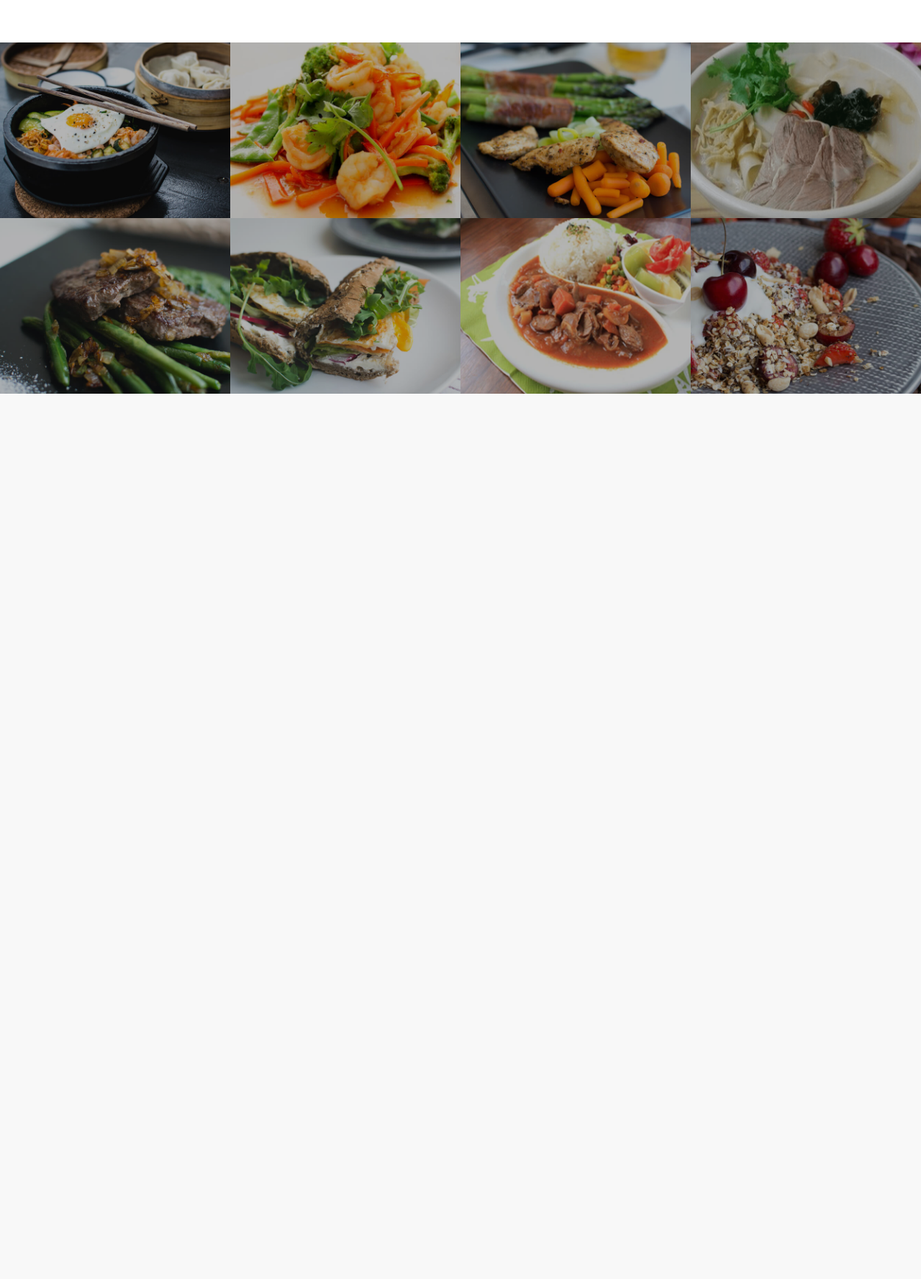
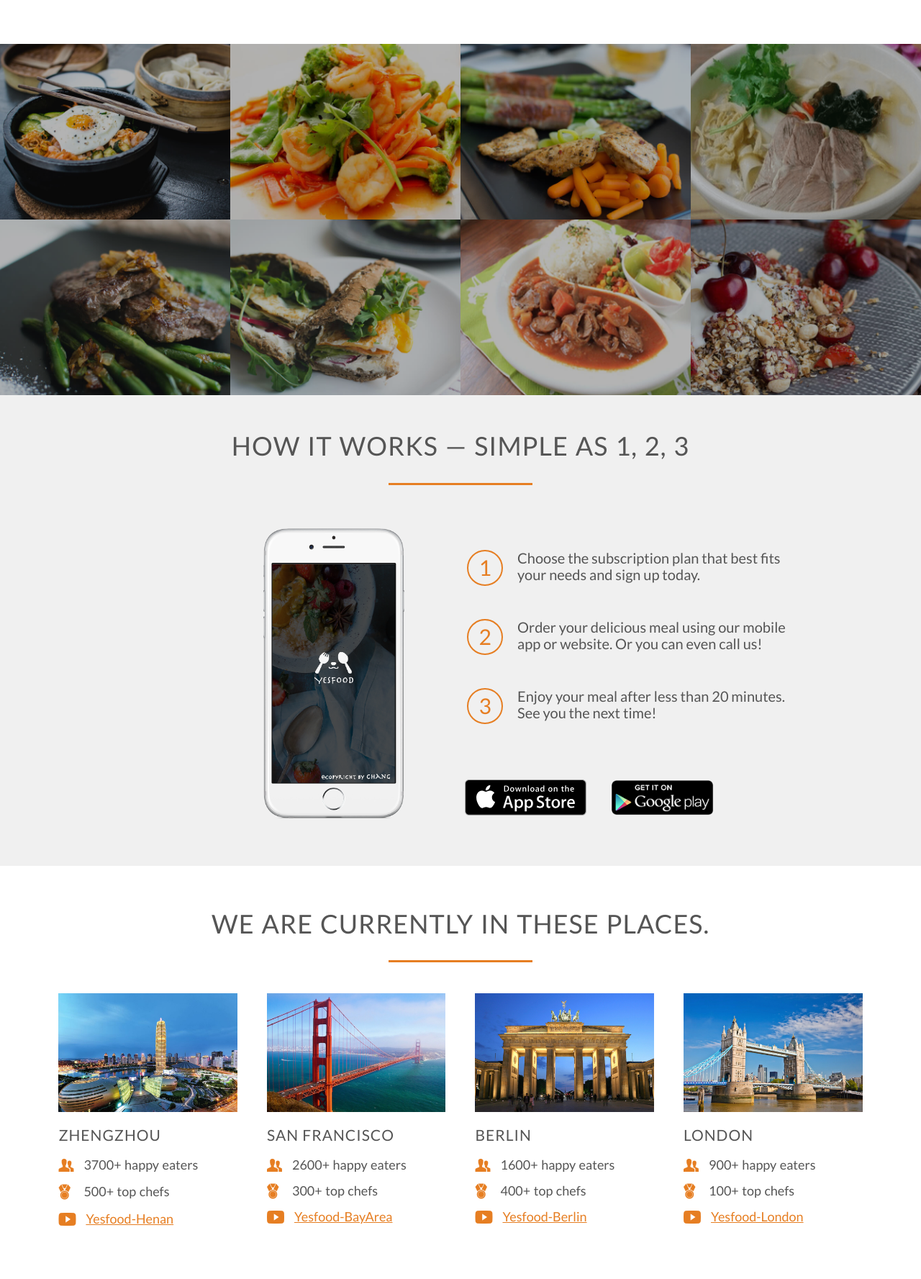
Before and after one commit to ChangLiuuu/Yesfood, a PHP site: page / in a window 1280 px wide. Shown: the part 1423-3200 px from the top of the page at 72% size. Before the commit the page ends 1970 px from the top, so only its background shows below. Run offline with PHP 8.4, Linux system fonts and the light colour scheme; some libraries are stand-ins or nearby versions; some web fonts are replaced.

Commit message:
section-cities done

```diff
--- a/index.html
+++ b/index.html
@@ -33,7 +33,7 @@
 	<div class="row">
 		<h2>get food fast &mdash; not fast food</h2>
 		<p class="head-paragraph">
-			Hello, we're Omnifood, your new premium food delivery service. We know you're always busy. No time for cooking. So
+			Hello, we're Yesfood, your new premium food delivery service. We know you're always busy. No time for cooking. So
 			let us take care of that, we're really good at it, we promise!
 		</p>
 	</div>
@@ -78,7 +78,7 @@
 </section>
 
 <section class="section-meals">
-	<ul class="meals-showcase">
+	<ul class="meals-showcase clearfix">
 		<li>
 			<figure class="meal-photo">
 				<img src="resources/img/1.jpg" alt="Healthy baguette with egg and vegetables">
@@ -101,7 +101,7 @@
 		</li>
 	</ul>
 
-	<ul class="meals-showcase">
+	<ul class="meals-showcase clearfix">
 		<li>
 			<figure class="meal-photo">
 				<img src="resources/img/5.jpg" alt="1.	Paleo beef steak with vegetables">
@@ -125,5 +125,155 @@
 	</ul>
 </section>
 
+<section class="section-how-it-works">
+	<div class="row">
+		<h2>How it works &mdash; simple as 1, 2, 3</h2>
+	</div>
+
+	<div class="row">
+		<div class="col span-1-of-2 pic-box">
+			<img src="resources/img/app-yesfood.png" alt="iPhone screen of Yesfood" class="app-screen">
+		</div>
+
+		<div class="col span-1-of-2 step-box">
+			<div class="app-steps">
+				<div class="#1">1</div>
+				<p>Choose the subscription plan that best fits<br> your needs and sign up today.</p>
+			</div>
+
+			<div class="app-steps">
+				<div class="#2">2</div>
+				<p>Order your delicious meal using our mobile<br> app or website. Or you can even call us!</p>
+			</div>
+
+			<div class="app-steps">
+				<div class="#3">3</div>
+				<p>Enjoy your meal after less than 20 minutes.<br> See you the next time!</p>
+			</div>
+		</div>
+		<a href="#" class="btn-app"><img src="resources/img/download-app.svg" alt="download from appstore"></a>
+		<a href="#" class="btn-app"><img src="resources/img/download-app-android.png" alt="download from googleplay"></a>
+	</div>
+</section>
+
+<section class="section-cities">
+	<div>
+		<h2>We are currently in these places.</h2>
+	</div>
+	<div class="row">
+		<div class="col span-1-of-4 box">
+			<img src="resources/img/henan.jpg" alt="Henan, China">
+			<h3>Zhengzhou</h3>
+			<div class="city-features row">
+				<i class="ion-person-stalker icon-small"></i>
+				<p>3700+ happy eaters</p>
+			</div>
+
+
+			<div class="city-features row">
+				<i class="ion-ribbon-a icon-small"></i>
+				<p>500+ top chefs</p>
+			</div>
+
+			<div class="city-features">
+				<i class="ion-social-youtube icon-small"></i>
+				<p><a href="#">Yesfood-Henan</a></p>
+			</div>
+		</div>
+
+		<div class="col span-1-of-4 box">
+			<img src="resources/img/san-francisco.jpg" alt="San Fracisco，US">
+			<h3>San Francisco</h3>
+			<div class="city-features">
+				<i class="ion-person-stalker icon-small"></i>
+				<p>2600+ happy eaters</p>
+			</div>
+
+			<div class="city-features">
+				<i class="ion-ribbon-a icon-small"></i>
+				<p>300+ top chefs</p>
+			</div>
+
+			<div class="city-features">
+				<i class="ion-social-youtube icon-small"></i>
+				<p><a href="#">Yesfood-BayArea</a></p>
+			</div>
+
+		</div>
+		<div class="col span-1-of-4 box">
+			<img src="resources/img/berlin.jpg" alt="Berlin, Gemany">
+			<h3>Berlin</h3>
+			<div class="city-features">
+				<i class="ion-person-stalker icon-small"></i>
+				<p>1600+ happy eaters</p>
+			</div>
+
+			<div class="city-features">
+				<i class="ion-ribbon-a icon-small"></i>
+				<p>400+ top chefs</p>
+			</div>
+
+			<div class="city-features">
+				<i class="ion-social-youtube icon-small"></i>
+				<p><a href="#">Yesfood-Berlin</a></p>
+			</div>
+
+		</div>
+		<div class="col span-1-of-4 box">
+			<img src="resources/img/london.jpg" alt="London, UK">
+			<h3>London</h3>
+			<div class="city-features">
+				<i class="ion-person-stalker icon-small"></i>
+				<p>900+ happy eaters</p>
+			</div>
+
+			<div class="city-features">
+				<i class="ion-ribbon-a icon-small"></i>
+				<p>100+ top chefs</p>
+			</div>
+
+			<div class="city-features">
+				<i class="ion-social-youtube icon-small"></i>
+				<p><a href="#">Yesfood-London</a></p>
+			</div>
+
+		</div>
+
+	</div>
+</section>
+
+<section class="section-comments">
+	<h2>Our cumsters live all around the world.</h2>
+	<div class="row">
+		<div class="col span-1-of-3">
+			<i class="#"></i>
+			<p>超级喜欢Yesfood套餐里的"河南烩面"，以优质高筋面粉为原料，辅以高汤及多种配菜辅料以海带丝、千张丝、粉条、香菜、鹌鹑蛋，真是美味极了！还有甜羹，以菘菜、山药、芋、菜菔烹煮而成，Yesfood让我在快节奏生活里享受到了养生健康。Yesfood重新定义了我的生活！</p>
+			<div class="customers">
+				<img src="" alt="" class="customer-photo">
+				<p class="customer-name"></p>
+			</div>
+		</div>
+
+		<div class="col span-1-of-3">
+			<i class="#"></i>
+			<p>Yesfood is just awesome! I just launched a startup which leaves me with no time for cooking, so Omnifood is a life-saver. Now that I got used to it, I couldn't live without my daily meals!
+			</p>
+			<div class="customers">
+				<img src="" alt="" class="customer-photo">
+				<p class="customer-name"></p>
+			</div>
+		</div>
+
+		<div class="col span-1-of-3">
+			<i class="#"></i>
+			<p>Preiswerte, gesunde und gute Mahlzeiten, die direkt zu meinem Haus geliefert wurden. Wir haben hier viel Lust an Lissabon, aber niemand kommt ganz nah a Yesfood. Ich und meine Familie sind so verliebt!</p>
+			<div class="customers">
+				<img src="" alt="" class="customer-photo">
+				<p class="customer-name"></p>
+			</div>
+		</div>
+	</div>
+</section>
+
 </body>
 </html>
--- a/resources/css/style.css
+++ b/resources/css/style.css
@@ -15,6 +15,19 @@
   font-weight: 300;
   font-size: 20px;
   text-rendering: optimizeLegibility;
+}
+
+.clearfix {
+  zoom: 1;
+}
+
+.clearfix:after {
+  clear: both;
+  content: '.';
+  display: block;
+  height: 0;
+  width: 0;
+  visibility: hidden;
 }
 
 /* --------------------------------- */
@@ -75,6 +88,7 @@
 
 /* -------PARAGRAPH------- */
 .head-paragraph {
+  font-size: 105%;
   width: 70%;
   line-height: 145%;
   margin: 5% 15%;
@@ -93,6 +107,14 @@
   font-size: 260%;
   color: #E67E22;
 }
+
+.icon-small {
+  display: inline-block;
+  font-size: 120%;
+  color: #E67E22;
+  float: left;
+}
+
 
 /* -------BUTTON------- */
 .btn:link,
@@ -140,6 +162,7 @@
   background-image: linear-gradient(rgba(0, 0, 0, 0.7), rgba(0, 0, 0, 0.7)), url("img/foodbackground.jpg");
   background-size: cover;
   background-position: center;
+  background-attachment: fixed;
   height: 100vh;
 }
 
@@ -207,7 +230,8 @@
 
 .section-meals {
   padding: 0;
-  margin: 50px 0;
+  margin-top: 50px;
+  margin-bottom: 0;
 }
 
 .meals-showcase {
@@ -243,3 +267,110 @@
   opacity: 1;
   transform: scale(1.05);
 }
+
+/* --------------------------------- */
+/* HOW IT WORKS */
+/* --------------------------------- */
+
+.section-how-it-works {
+  background-color: #f0f0f0;
+  margin-top: 0;
+  padding: 50px;
+}
+
+.pic-box {
+  margin-top: 40px;
+  text-align: right;
+  padding-right: 6%;
+}
+
+.step-box {
+  margin-top: 70px;
+  padding-left: 0;
+}
+
+.app-screen {
+  width: 40%;
+}
+
+.app-steps {
+  margin-bottom: 50px;
+}
+
+.app-steps:last-of-type {
+  margin-bottom: 70px;
+}
+.app-steps div {
+  display: inline-block;
+  border: 2px solid #E67E22;
+  height: 50px;
+  width: 50px;
+  border-radius: 50%;
+  text-align: center;
+  float: left;
+  padding: 5px;
+  font-size: 150%;
+  color: #E67E22;
+  margin-right: 20px;
+}
+
+.btn-app img{
+  height: 50px;
+  width: auto;
+  margin: 0 15px;
+}
+
+/* --------------------------------- */
+/* PLACES */
+/* --------------------------------- */
+
+.box img {
+  display: block;
+  width: 100%;
+  height: auto;
+  margin-bottom: 20px;
+}
+
+.city-features {
+  margin-top: 10px;
+}
+.city-features p {
+  padding-left: 35px;
+  font-size: 90%;
+}
+
+
+.city-features a:link,
+.city-features a:visited {
+  color: #E67E22;
+  border: 1px solid transparent;
+  border-radius: 10px;
+  padding: 0 2px;
+  transition: border 0.2s, background-color 0.2s;
+}
+
+.city-features a:hover,
+.city-features a:active {
+  color: white;
+  border: 1px solid #F39C12;
+  background-color: #F39C12;
+  border-radius: 10px;
+  text-decoration: none;
+
+}
+
+.city-features a: {
+  color: #E67E22;
+}
+
+/* --------------------------------- */
+/* customers */
+/* --------------------------------- */
+
+.section-comments {
+  color: white;
+  background-image: linear-gradient(rgba(6, 6, 6, 0.7), rgba(6, 6, 6, 0.7)), url(img/customers-background.jpeg);
+  background-position: center;
+  background-size: cover;
+  background-attachment: fixed;
+}
```
Also changed, not shown: resources/css/img/customers-background.jpeg (added), resources/img/app-yesfood.png (added), resources/img/berlin.jpg (added), resources/img/download-app-android.png (added), resources/img/download-app.svg (added), resources/img/henan.jpg (added), resources/img/london.jpg (added), resources/img/san-francisco.jpg (added).
